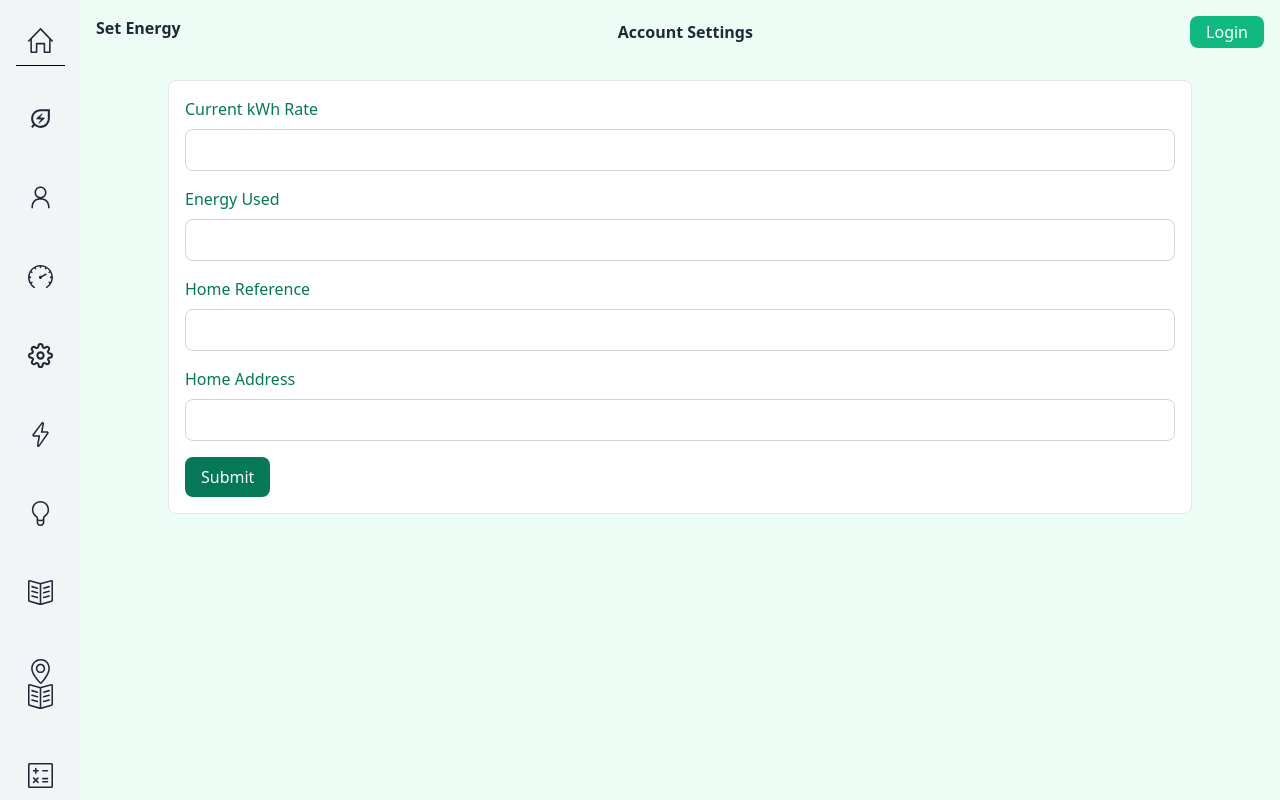
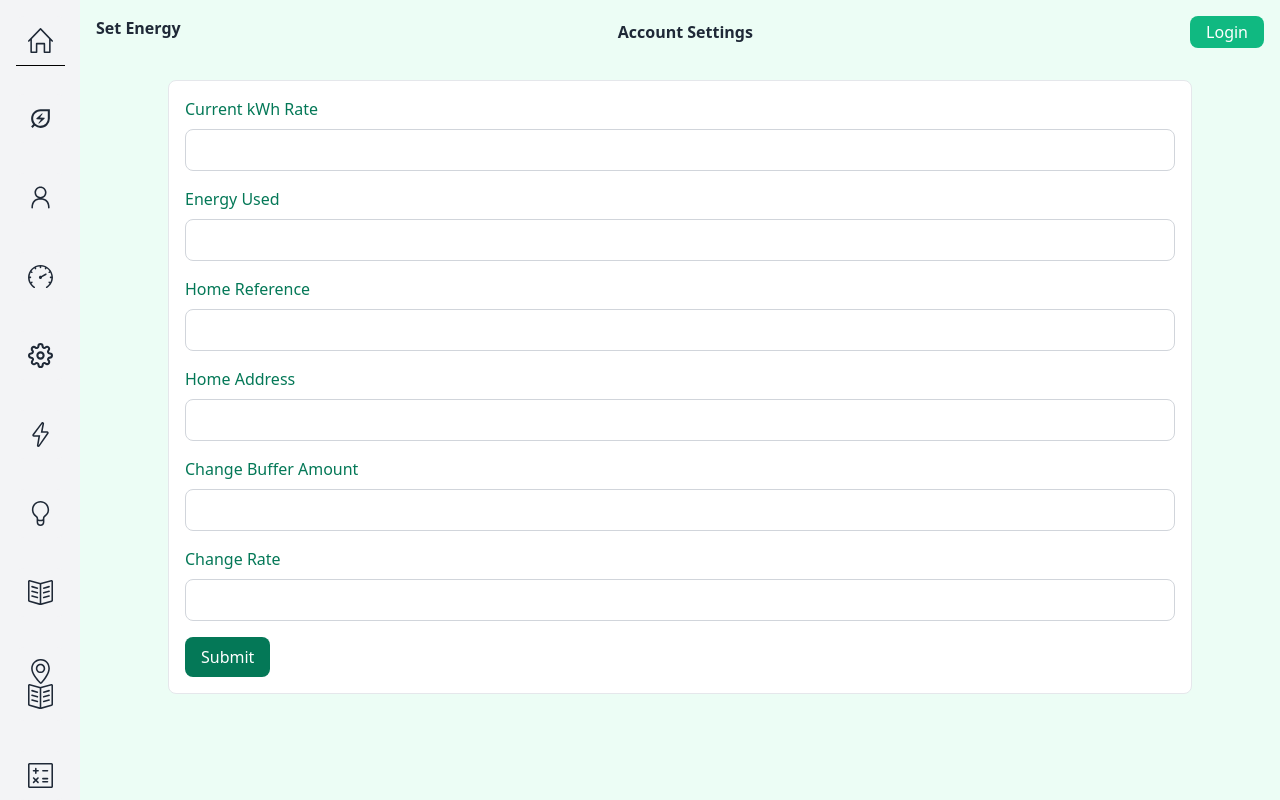
Before and after one commit to ToniAnton22/new-forest-escape-nextjs, a Next.js app: page /setenergy in a window 1280 px wide. Built offline with nearby package versions, Linux system fonts and the light colour scheme.

Commit message:
set energy add

```diff
--- a/pages/setenergy.jsx
+++ b/pages/setenergy.jsx
@@ -83,6 +83,43 @@ const Form = () => {
 
               />
 
+
+            </div>
+
+            <div className="mb-4">
+              <label
+                htmlFor="bufferAmount"
+                className="block text-green-700 font-medium mb-2"
+              >
+                Change Buffer Amount
+              </label>
+              <input
+                type="number"
+                name="bufferAmount"
+                id="bufferAmount"
+                className="border border-gray-300 p-2 rounded-lg w-full"
+
+              />
+
+
+            </div>
+
+            <div className="mb-4">
+              <label
+                htmlFor="changeRate"
+                className="block text-green-700 font-medium mb-2"
+              >
+                Change Rate
+              </label>
+              <input
+                type="number"
+                name="changeRate"
+                id="changeRate"
+                className="border border-gray-300 p-2 rounded-lg w-full"
+
+              />
+
+
             </div>
             <button
               type="submit"
```
